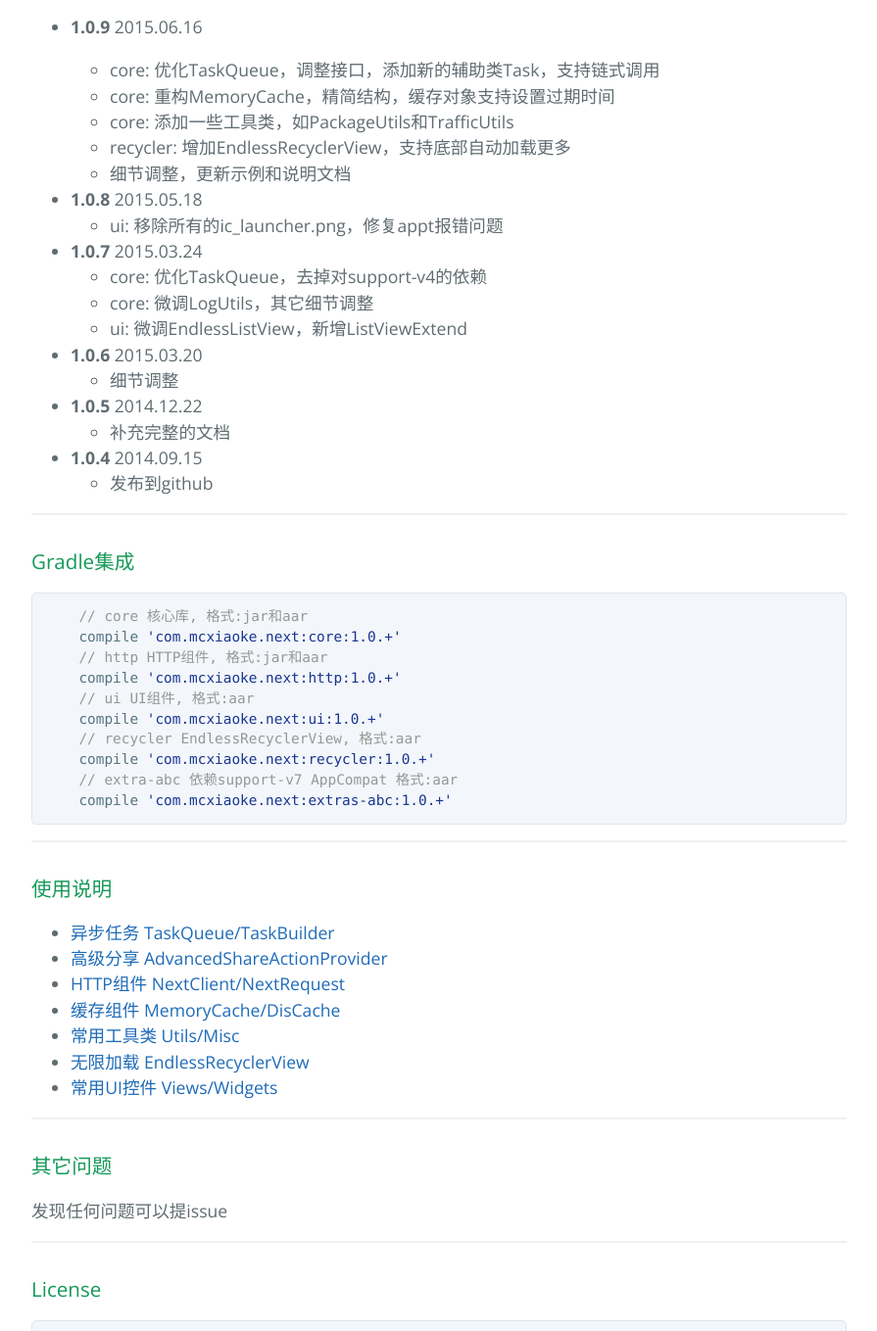
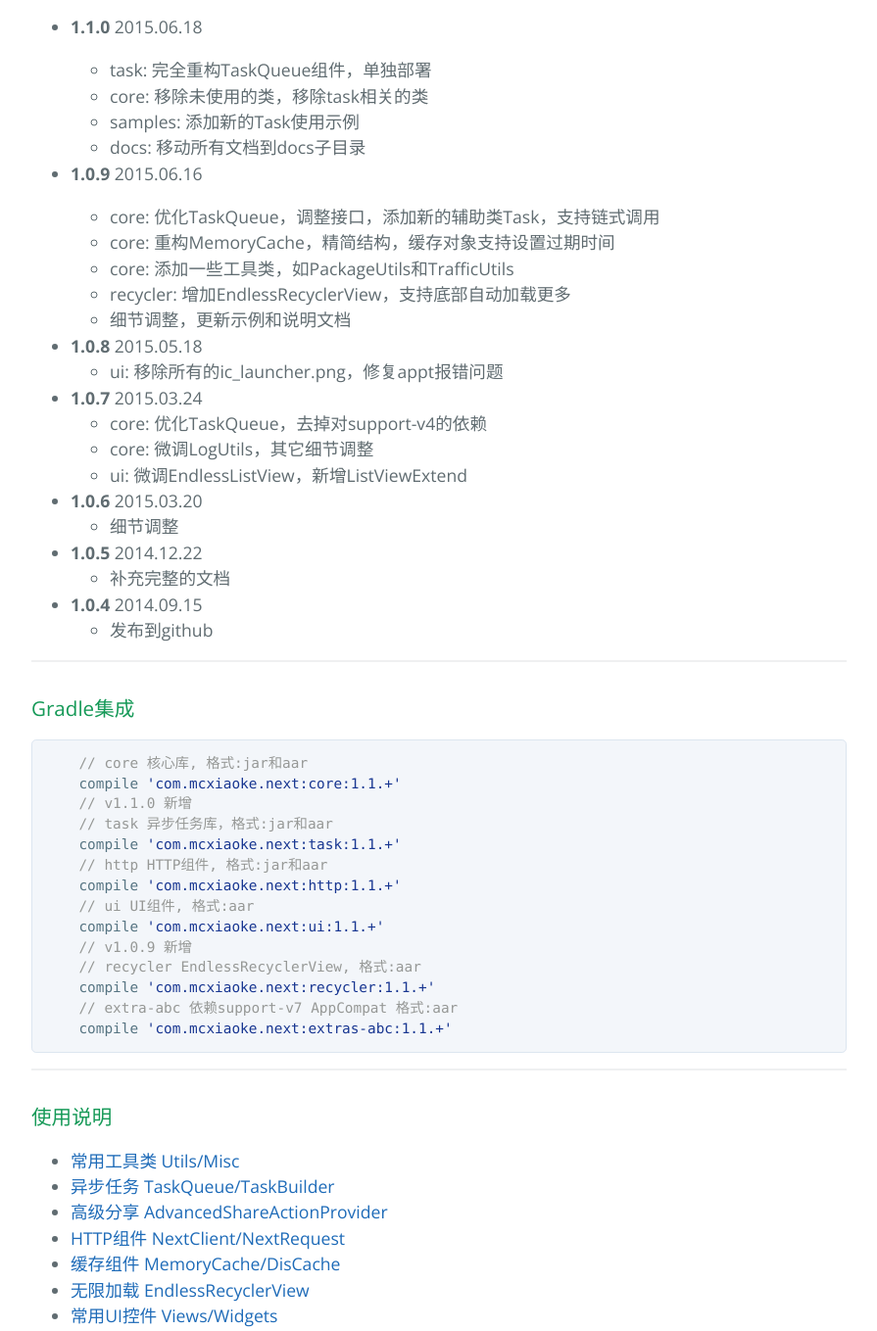
Before and after one commit to mcxiaoke/Android-Next, a plain HTML site: page index.html in a window 1280 px wide. Shown: the part 1039-2398 px from the top of the page at 98% size, without its empty margins (192-1087 px from the left). Drawn offline with nearby package versions, Linux system fonts and the light colour scheme.

```diff
--- a/index.html
+++ b/index.html
@@ -34,7 +34,17 @@
 <a id="最新版本" class="anchor" href="#%E6%9C%80%E6%96%B0%E7%89%88%E6%9C%AC" aria-hidden="true"><span class="octicon octicon-link"></span></a>最新版本</h3>
 
 <ul>
-<li><p><a href="http://search.maven.org/#search%7Cga%7C1%7Cg%3A%22com.mcxiaoke.next%22"><img src="http://img.shields.io/badge/2015.06.16-com.mcxiaoke.next:1.0.9-brightgreen.svg" alt="Maven Central"></a></p></li>
+<li><p><a href="http://search.maven.org/#search%7Cga%7C1%7Cg%3A%22com.mcxiaoke.next%22"><img src="http://img.shields.io/badge/2015.06.18-com.mcxiaoke.next:1.1.0-brightgreen.svg" alt="Maven Central"></a></p></li>
+<li>
+<p><strong>1.1.0</strong> 2015.06.18</p>
+
+<ul>
+<li>task: 完全重构TaskQueue组件，单独部署</li>
+<li>core: 移除未使用的类，移除task相关的类</li>
+<li>samples: 添加新的Task使用示例</li>
+<li>docs: 移动所有文档到docs子目录</li>
+</ul>
+</li>
 <li>
 <p><strong>1.0.9</strong> 2015.06.16</p>
 
@@ -91,15 +101,19 @@
 <a id="gradle集成" class="anchor" href="#gradle%E9%9B%86%E6%88%90" aria-hidden="true"><span class="octicon octicon-link"></span></a>Gradle集成</h3>
 
 <div class="highlight highlight-groovy"><pre>    <span class="pl-c">// core 核心库, 格式:jar和aar</span>
-    compile <span class="pl-s"><span class="pl-pds">'</span>com.mcxiaoke.next:core:1.0.+<span class="pl-pds">'</span></span>
+    compile <span class="pl-s"><span class="pl-pds">'</span>com.mcxiaoke.next:core:1.1.+<span class="pl-pds">'</span></span>
+    <span class="pl-c">// v1.1.0 新增</span>
+    <span class="pl-c">// task 异步任务库，格式:jar和aar</span>
+    compile <span class="pl-s"><span class="pl-pds">'</span>com.mcxiaoke.next:task:1.1.+<span class="pl-pds">'</span></span>
     <span class="pl-c">// http HTTP组件, 格式:jar和aar</span>
-    compile <span class="pl-s"><span class="pl-pds">'</span>com.mcxiaoke.next:http:1.0.+<span class="pl-pds">'</span></span>
+    compile <span class="pl-s"><span class="pl-pds">'</span>com.mcxiaoke.next:http:1.1.+<span class="pl-pds">'</span></span>
     <span class="pl-c">// ui UI组件, 格式:aar</span>
-    compile <span class="pl-s"><span class="pl-pds">'</span>com.mcxiaoke.next:ui:1.0.+<span class="pl-pds">'</span></span>
+    compile <span class="pl-s"><span class="pl-pds">'</span>com.mcxiaoke.next:ui:1.1.+<span class="pl-pds">'</span></span>
+    <span class="pl-c">// v1.0.9 新增</span>
     <span class="pl-c">// recycler EndlessRecyclerView, 格式:aar</span>
-    compile <span class="pl-s"><span class="pl-pds">'</span>com.mcxiaoke.next:recycler:1.0.+<span class="pl-pds">'</span></span>
+    compile <span class="pl-s"><span class="pl-pds">'</span>com.mcxiaoke.next:recycler:1.1.+<span class="pl-pds">'</span></span>
     <span class="pl-c">// extra-abc 依赖support-v7 AppCompat 格式:aar</span>
-    compile <span class="pl-s"><span class="pl-pds">'</span>com.mcxiaoke.next:extras-abc:1.0.+<span class="pl-pds">'</span></span>
+    compile <span class="pl-s"><span class="pl-pds">'</span>com.mcxiaoke.next:extras-abc:1.1.+<span class="pl-pds">'</span></span>
 </pre></div>
 
 <hr>
@@ -108,13 +122,13 @@
 <a id="使用说明" class="anchor" href="#%E4%BD%BF%E7%94%A8%E8%AF%B4%E6%98%8E" aria-hidden="true"><span class="octicon octicon-link"></span></a>使用说明</h3>
 
 <ul>
-<li><a href="task.md">异步任务 TaskQueue/TaskBuilder</a></li>
-<li><a href="share.md">高级分享 AdvancedShareActionProvider</a></li>
-<li><a href="http.md">HTTP组件 NextClient/NextRequest</a></li>
-<li><a href="cache.md">缓存组件 MemoryCache/DisCache</a></li>
-<li><a href="core.md">常用工具类 Utils/Misc</a></li>
-<li><a href="recycler.md">无限加载 EndlessRecyclerView</a></li>
-<li><a href="ui.md">常用UI控件 Views/Widgets</a></li>
+<li><a href="docs/core.md">常用工具类 Utils/Misc</a></li>
+<li><a href="docs/task.md">异步任务 TaskQueue/TaskBuilder</a></li>
+<li><a href="docs/share.md">高级分享 AdvancedShareActionProvider</a></li>
+<li><a href="docs/http.md">HTTP组件 NextClient/NextRequest</a></li>
+<li><a href="docs/cache.md">缓存组件 MemoryCache/DisCache</a></li>
+<li><a href="docs/recycler.md">无限加载 EndlessRecyclerView</a></li>
+<li><a href="docs/ui.md">常用UI控件 Views/Widgets</a></li>
 </ul>
 
 <hr>
```
Also changed, not shown: params.json (+1 -1 lines).
